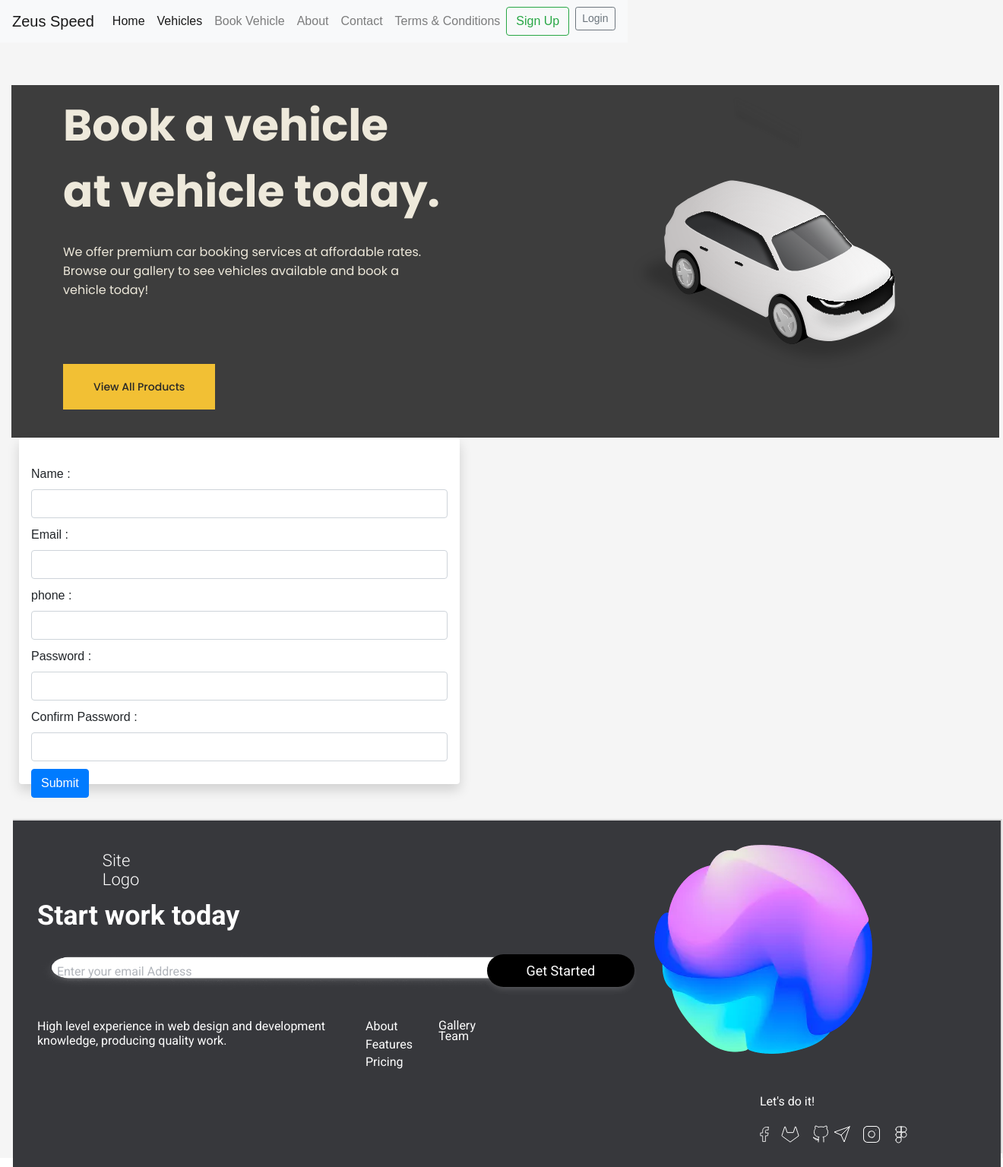
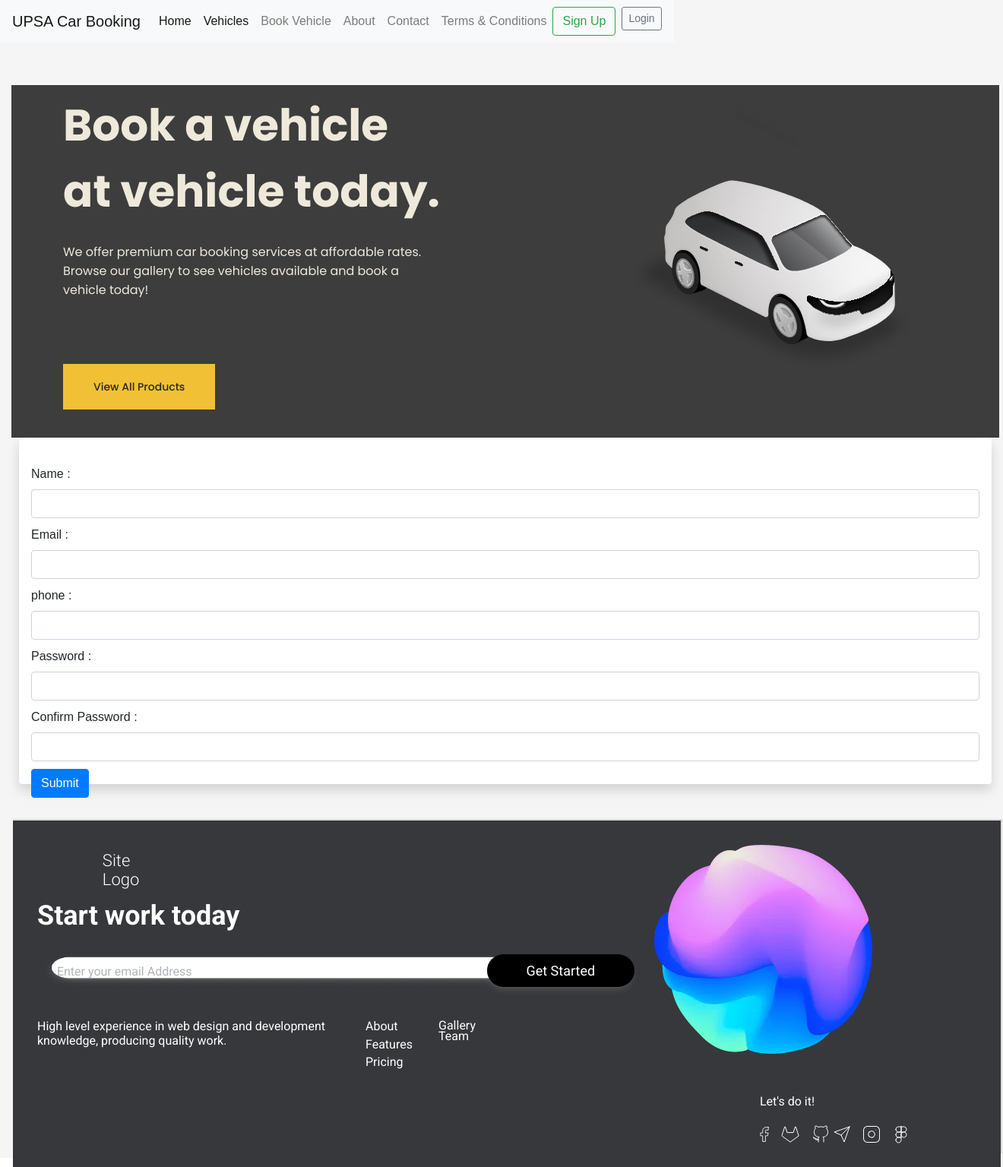
Before and after one commit to bmhatab/vehicle-booking, a Flask app: page /admin/user/add in a window 1320 px wide. Shown: the whole page at 76% size. Run offline with Flask 3, Linux system fonts and the light colour scheme; parts of the project's set-up code (start-up, migrations or seed data) failed here and were passed over; some libraries are stand-ins or nearby versions.

Commit message:
updated view

```diff
--- a/app/static/css/mainframe.css
+++ b/app/static/css/mainframe.css
@@ -154,7 +154,7 @@
   height: 504px;
   position: absolute;
   border-color: transparent;
-  max-width: 600px; /* Adjust max-width to fit your desired container width */
+  max-width: 1300px; /* Adjust max-width to fit your desired container width */
   margin: auto; /* Center the accordion within its container */
   flex: 1;
   padding: 0 10px;
--- a/app/templates/base_about.html
+++ b/app/templates/base_about.html
@@ -69,7 +69,7 @@
       <div class="mainframe-container">
         <div class="mainframe-mainframe">
           <nav class="navbar navbar-expand-lg navbar-light bg-light">
-            <a class="navbar-brand" href="{{url_for('main.index')}}">Zeus Speed</a>
+            <a class="navbar-brand" href="{{url_for('main.index')}}">UPSA Car Booking</a>
             <button class="navbar-toggler" type="button" data-toggle="collapse" data-target="#navbarNav" aria-controls="navbarNav" aria-expanded="false" aria-label="Toggle navigation">
               <span class="navbar-toggler-icon"></span>
             </button>
--- a/app/templates/base_dashboard.html
+++ b/app/templates/base_dashboard.html
@@ -58,7 +58,7 @@
       <div class="dashboardframe-container">
         <div class="dashboardframe-dashboardframe">
           <nav class="navbar navbar-expand-lg navbar-light bg-light">
-            <a class="navbar-brand" href="{{url_for('main.index')}}">Zeus Speed</a>
+            <a class="navbar-brand" href="{{url_for('main.index')}}">UPSA Car Booking</a>
             <button class="navbar-toggler" type="button" data-toggle="collapse" data-target="#navbarNav" aria-controls="navbarNav" aria-expanded="false" aria-label="Toggle navigation">
               <span class="navbar-toggler-icon"></span>
             </button>
--- a/app/templates/base_home.html
+++ b/app/templates/base_home.html
@@ -69,7 +69,7 @@
       <div class="mainframe-container">
         <div class="mainframe-mainframe">
           <nav class="navbar navbar-expand-lg navbar-light bg-light">
-            <a class="navbar-brand" href="{{url_for('main.index')}}">Zeus Speed</a>
+            <a class="navbar-brand" href="{{url_for('main.index')}}">UPSA Car Booking</a>
             <button class="navbar-toggler" type="button" data-toggle="collapse" data-target="#navbarNav" aria-controls="navbarNav" aria-expanded="false" aria-label="Toggle navigation">
               <span class="navbar-toggler-icon"></span>
             </button>
```
